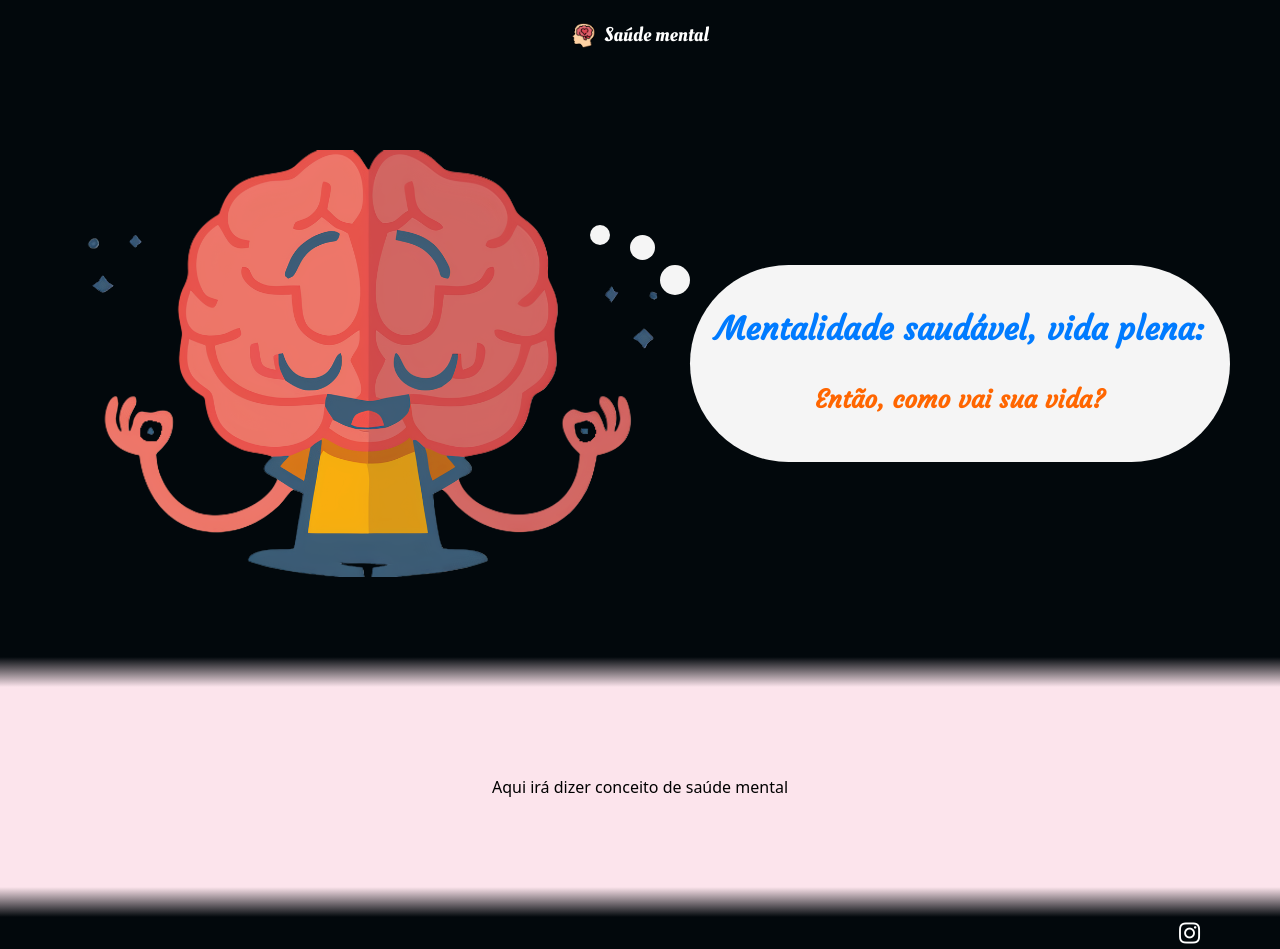
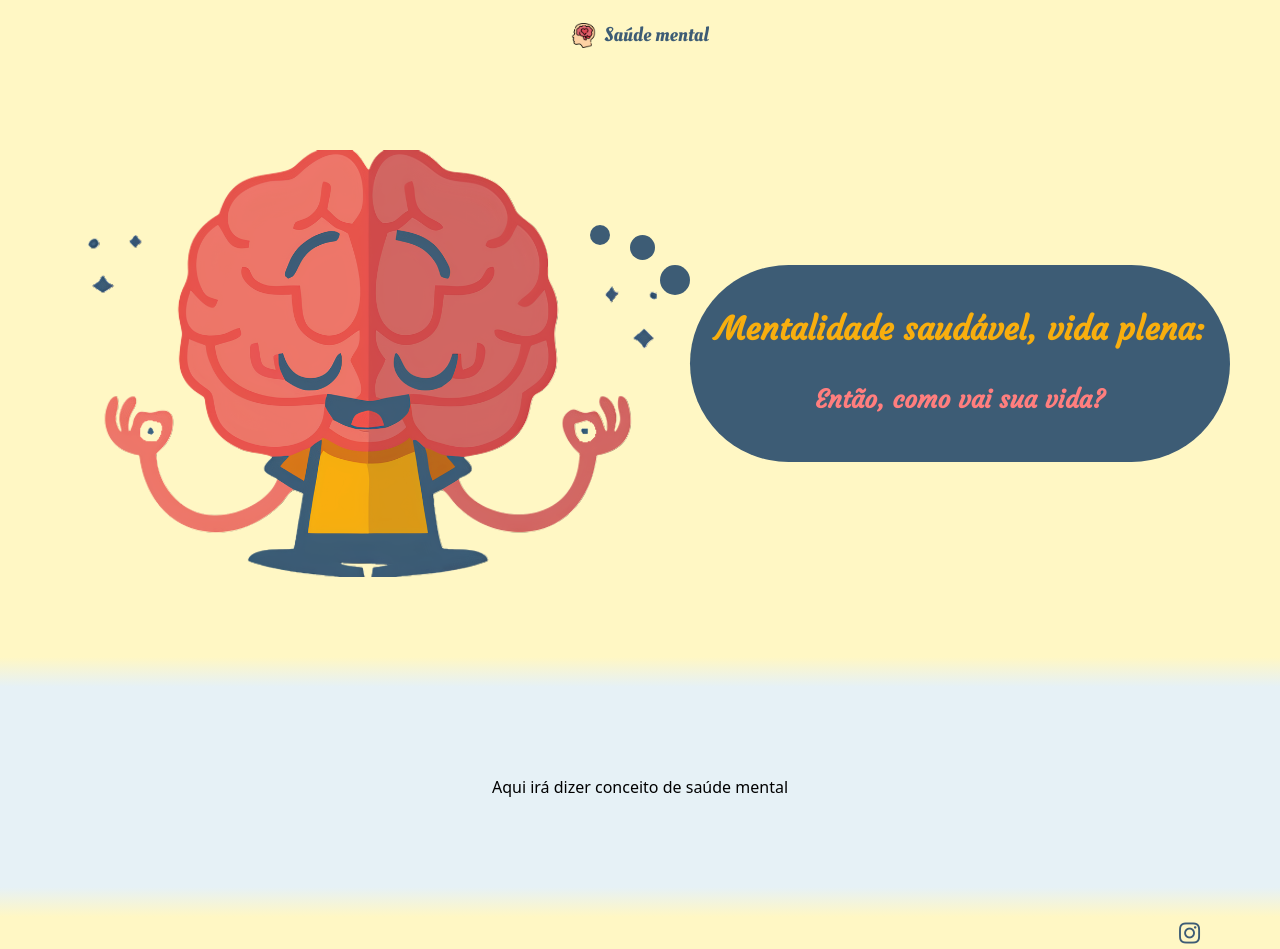
Before and after one commit to Merykson-a/mental-health-frontend, a Vue app: page / in a window 1280 px wide. Built offline with nearby package versions, Linux system fonts and the light colour scheme.

Commit message:
refactor: header #master

```diff
--- a/src/App.vue
+++ b/src/App.vue
@@ -13,7 +13,7 @@ import Concept from "./components/Concept.vue";
 <style lang="scss">
 html,
 body {
-    background-color: #02080c;
+    background-color: #fff7c4;
 }
 
 ::-webkit-scrollbar {
--- a/src/components/Concept.vue
+++ b/src/components/Concept.vue
@@ -12,19 +12,19 @@
 .gradiente {
     width: 100%;
     height: 30px;
-    background-image: linear-gradient(to bottom, #02080c, #fce4ec);
+    background-image: linear-gradient(to bottom, #fff7c4, #e6f1f6);
 }
 
 .gradiente2 {
     width: 100%;
     height: 30px;
-    background-image: linear-gradient(to bottom, #fce4ec, #02080c);
+    background-image: linear-gradient(to bottom, #e6f1f6, #fff7c4);
 }
 
 .introduction-container {
     position: relative;
     height: 200px;
-    background-color: #fce4ec;
+    background-color: #e6f1f6;
     overflow: hidden;
 }
 </style>
--- a/src/components/Footer.vue
+++ b/src/components/Footer.vue
@@ -9,6 +9,7 @@
             <div class="flex gap-10 mt-12 md:mt-0">
                 <li class="list-none">
                     <a
+                        style="color: #3d5c75"
                         class="text-white text-2xl fab fa-instagram"
                         target="_blank"
                         href="https://www.instagram.com/merykson_acacio/"
--- a/src/components/Header.vue
+++ b/src/components/Header.vue
@@ -35,12 +35,12 @@
 .cloud {
     position: relative;
     width: 100%;
-    background-color: #f5f5f5;
+    background-color: #3d5c75;
     border-radius: 30vh;
 
     .cloud-circle {
         position: absolute;
-        background-color: #f5f5f5;
+        background-color: #3d5c75;
         border-radius: 50%;
         width: 30px;
         height: 30px;
@@ -67,7 +67,7 @@
 }
 
 .content-title {
-    color: #ffffff;
+    color: #3d5c75;
     font-size: 20px;
     font-family: Oleo Script;
 }
@@ -75,7 +75,6 @@
 .header-container {
     padding: 80px 50px 80px 50px;
     align-items: center;
-    // height: calc(100vh - 150px);
 
     .brain-img {
         width: 80vh;
@@ -85,14 +84,14 @@
         font-family: Courgette;
         font-size: 32px;
         font-weight: bold;
-        color: #007bff;
+        color: #f8ae0e;
     }
 
     .sub-title {
         font-family: Courgette;
         font-size: 25px;
         font-weight: bold;
-        color: #ff6600;
+        color: #ff7e7e;
     }
 }
 
@@ -108,7 +107,7 @@
 
             &:nth-child(2) {
                 top: -60px;
-                left: 120px;
+                left: 125px;
             }
 
             &:nth-child(3) {
--- a/tailwind.config.js
+++ b/tailwind.config.js
@@ -9,7 +9,7 @@ module.exports = {
                 "bookmark-blue": "#241A45",
                 "bookmark-grey": "#9194A2",
                 "bookmark-white": "#F7F7F7",
-                "bookmark-dark": "#02080C",
+                "bookmark-dark": "#fff7c4",
             },
         },
         fontFamily: {
```
